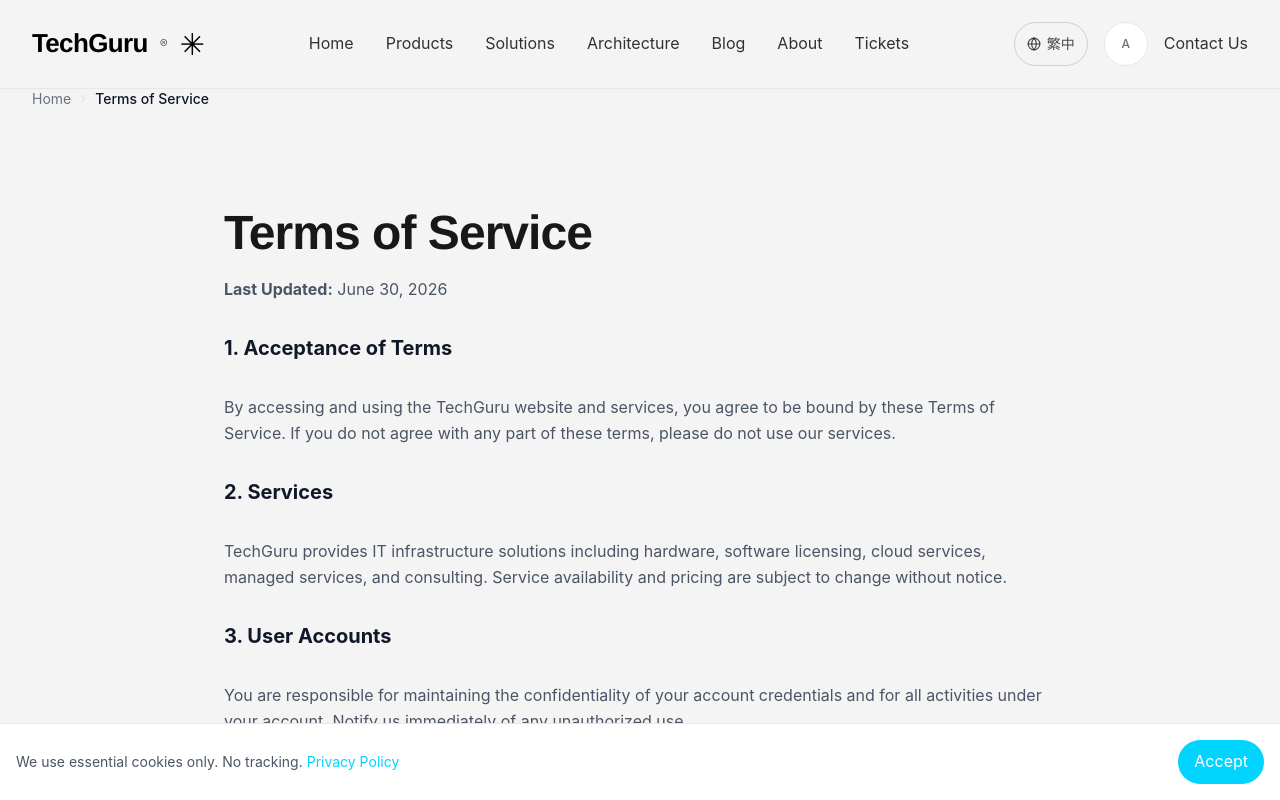
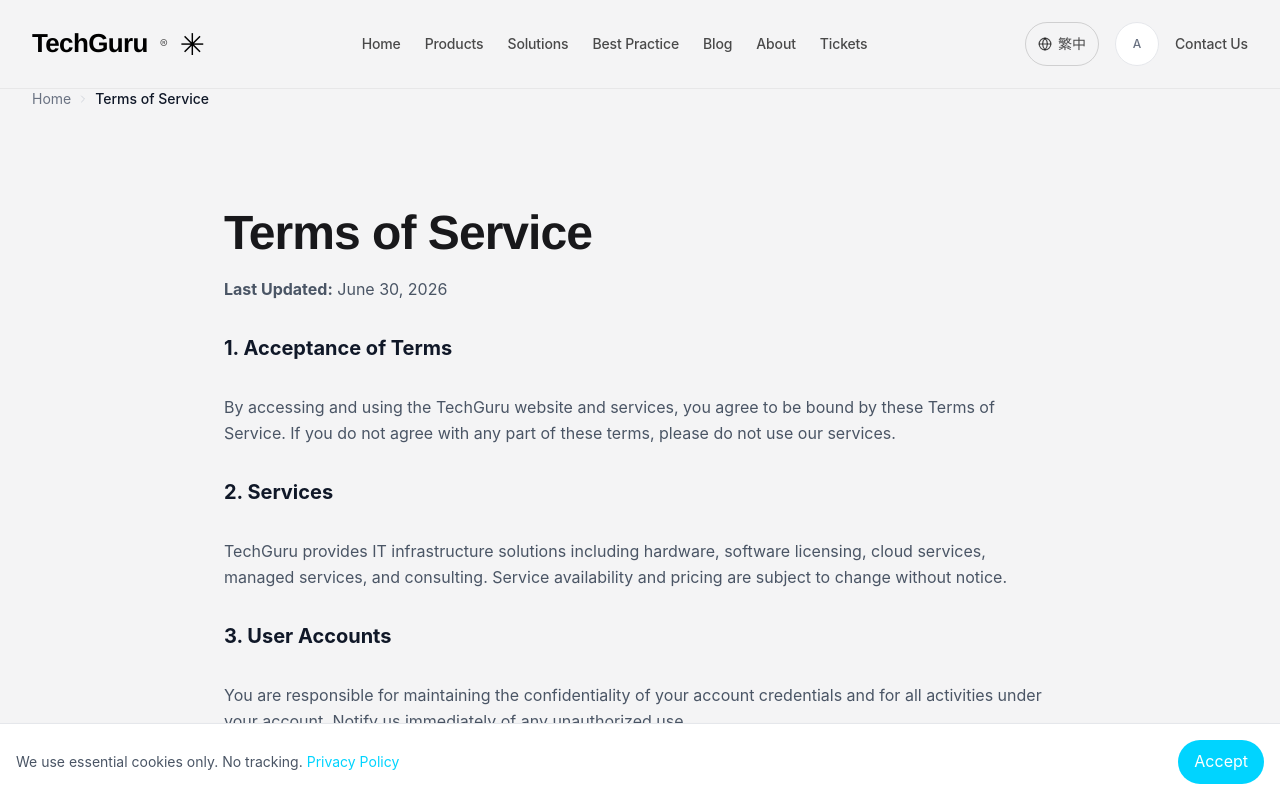
Before and after one commit to 2046-RAG/TGWS-Dev, a Next.js app in the folder tgws/: page /en/terms in a window 1280 px wide. Shown: the top 800 px of the page. Built offline with nearby package versions, Linux system fonts and the light colour scheme; a web font is replaced by a local one.

Commit message:
S43: 导航重设计 — Best Practice标题+hover下划线动效+14px字号+gap-6间距+active状态指示

```diff
--- /dev/null
+++ b/tgws/check-cases.mjs
@@ -0,0 +1,28 @@
+import fs from 'fs';
+const env = fs.readFileSync('.env.local', 'utf-8');
+const token = env.match(/SANITY_API_TOKEN=(sk[^\n]+)/)?.[1];
+const pid = env.match(/NEXT_PUBLIC_SANITY_PROJECT_ID=([^\n]+)/)?.[1];
+
+const query = encodeURIComponent('*[_type=="caseStudy"]{_id, title, clientName, industry, coverImage}');
+const url = `https://${pid}.api.sanity.io/v2021-10-21/data/query/production?query=${query}`;
+
+const res = await fetch(url, { headers: { 'Authorization': `Bearer ${token}` } });
+const data = await res.json();
+const cases = data.result || [];
+
+console.log(`Total: ${cases.length}`);
+console.log('---');
+
+// Check cover images
+const withCover = cases.filter(c => c.coverImage);
+const noCover = cases.filter(c => !c.coverImage);
+console.log(`With cover: ${withCover.length}, Without cover: ${noCover.length}`);
+
+// Check client names
+const realNames = cases.filter(c => /AXA|BDO|Bench|GCash|Jollibee|Metrobank|PGH|Robinsons|SM Retail|St\. Luke|UnionBank|Philippines|Bank|Inc\.|Corp\./i.test(c.clientName));
+console.log(`Real/suspicious names: ${realNames.length}`);
+realNames.forEach(c => console.log(`  ${c.clientName} | ${c.title?.slice(0, 50)}`));
+
+console.log('---');
+console.log('All client names:');
+cases.forEach(c => console.log(`  ${(c.clientName || 'N/A').padEnd(30)} | ${c.industry?.padEnd(12)} | cover: ${c.coverImage ? 'YES' : 'NO'}`));
--- a/tgws/src/app/[locale]/case-studies/page.tsx
+++ b/tgws/src/app/[locale]/case-studies/page.tsx
@@ -49,7 +49,7 @@
   const cases = await getCaseStudies();
   return (
     <>
-      <Breadcrumb items={[{ label: 'Case Studies' }]} />
+      <Breadcrumb items={[{ label: 'Best Practice' }]} />
       <CaseStudiesList cases={cases} />
     </>
   );
--- a/tgws/src/app/globals.css
+++ b/tgws/src/app/globals.css
@@ -319,6 +319,21 @@
   -webkit-backdrop-filter: blur(16px);
 }
 
+/* Nav Link Hover Underline Animation */
+.nav-link::after {
+  content: '';
+  position: absolute;
+  bottom: -2px;
+  left: 0;
+  width: 0;
+  height: 2px;
+  background: #00D4FF;
+  transition: width 0.2s ease-out;
+}
+.nav-link:hover::after {
+  width: 100%;
+}
+
 /* Dark Mode - class-based */
 .dark {
   --color-background: #09090B;
--- a/tgws/src/components/layout/MegaMenu.tsx
+++ b/tgws/src/components/layout/MegaMenu.tsx
@@ -5,6 +5,7 @@
 
 interface MegaMenuProps {
   items: MegaMenuItem[];
+  activePath?: string;
 }
 
 interface MegaMenuItem {
@@ -14,7 +15,7 @@
   children?: { label: string; href: string; desc?: string }[];
 }
 
-export default function MegaMenu({ items }: MegaMenuProps) {
+export default function MegaMenu({ items, activePath }: MegaMenuProps) {
   const [activeKey, setActiveKey] = useState<string | null>(null);
   const timeoutRef = useRef<NodeJS.Timeout | null>(null);
 
@@ -28,8 +29,10 @@
   }, []);
 
   return (
-    <div className="hidden md:flex items-center gap-8">
-      {items.map((item) => (
+    <div className="hidden md:flex items-center gap-6">
+      {items.map((item) => {
+        const isActive = activePath === item.href || activePath?.startsWith(item.href + '/');
+        return (
           <div
             key={item.key}
             className="relative"
@@ -38,9 +41,20 @@
           >
             <Link
               href={item.href}
-            className="text-[16px] text-black/80 hover:text-[#00D4FF] transition-colors duration-200"
+              className={`nav-link relative text-[14px] font-medium tracking-[-0.01em] py-1 transition-colors duration-200 ${
+                isActive
+                  ? 'text-[#00D4FF]'
+                  : 'text-black/70 hover:text-[#00D4FF]'
+              }`}
             >
               {item.label}
+              {/* Active/hover underline */}
+              <span
+                className={`absolute bottom-0 left-0 h-[2px] bg-[#00D4FF] transition-all duration-200 ease-out ${
+                  isActive ? 'w-full' : 'w-0 group-hover:w-full'
+                }`}
+                style={isActive ? {} : { width: undefined }}
+              />
             </Link>
 
             {item.children && activeKey === item.key && (
@@ -72,7 +86,8 @@
               </div>
             )}
           </div>
-      ))}
+        );
+      })}
     </div>
   );
 }
--- a/tgws/src/components/layout/Navbar.tsx
+++ b/tgws/src/components/layout/Navbar.tsx
@@ -3,6 +3,7 @@
 import Link from 'next/link';
 import { useState } from 'react';
 import { useTranslations, useLocale } from 'next-intl';
+import { usePathname } from 'next/navigation';
 import LanguageSwitcher from '@/components/ui/LanguageSwitcher';
 import DarkModeToggle from '@/components/ui/DarkModeToggle';
 import MegaMenu from './MegaMenu';
@@ -12,6 +13,7 @@
   const auth = useTranslations('auth');
   const home = useTranslations('home');
   const locale = useLocale();
+  const pathname = usePathname();
   const [mobileOpen, setMobileOpen] = useState(false);
 
   const megaMenuItems = [
@@ -76,6 +78,9 @@
     },
   ];
 
+  // Check if Home link is active
+  const isHomeActive = pathname === `/${locale}` || pathname === `/${locale}/`;
+
   return (
     <nav className="fixed top-0 left-0 right-0 z-50 glass-nav border-b border-black/5">
       <div className="max-w-7xl mx-auto px-5 sm:px-8 py-4 sm:py-5 flex items-center justify-between">
@@ -87,14 +92,21 @@
           <span className="text-[25px] sm:text-[30px] text-black select-none group-hover:text-[#00D4FF] transition-colors duration-200" style={{ letterSpacing: '-0.02em' }}>✳︎</span>
         </Link>
 
-        <div className="hidden md:flex items-center gap-8">
+        <div className="hidden md:flex items-center gap-6">
           <Link
             href={`/${locale}`}
-            className="text-[16px] text-black/80 hover:text-[#00D4FF] transition-colors duration-200"
+            className={`nav-link relative text-[14px] font-medium tracking-[-0.01em] py-1 transition-colors duration-200 ${
+              isHomeActive
+                ? 'text-[#00D4FF]'
+                : 'text-black/70 hover:text-[#00D4FF]'
+            }`}
           >
             {t('home')}
+            {isHomeActive && (
+              <span className="absolute bottom-0 left-0 w-full h-[2px] bg-[#00D4FF]" />
+            )}
           </Link>
-          <MegaMenu items={megaMenuItems} />
+          <MegaMenu items={megaMenuItems} activePath={pathname} />
         </div>
 
         <div className="hidden md:flex items-center gap-4">
@@ -102,9 +114,16 @@
           <DarkModeToggle />
           <Link
             href={`/${locale}/contact`}
-            className="text-[16px] text-black/80 hover:text-[#00D4FF] transition-colors duration-200"
+            className={`nav-link relative text-[14px] font-medium tracking-[-0.01em] py-1 transition-colors duration-200 ${
+              pathname?.includes('/contact')
+                ? 'text-[#00D4FF]'
+                : 'text-black/70 hover:text-[#00D4FF]'
+            }`}
           >
             {t('contact')}
+            {pathname?.includes('/contact') && (
+              <span className="absolute bottom-0 left-0 w-full h-[2px] bg-[#00D4FF]" />
+            )}
           </Link>
         </div>
 
```
Also changed, not shown: tgws/src/messages/en.json, tgws/src/messages/zh.json. Lines whose indentation alone changed are shown as unchanged.
